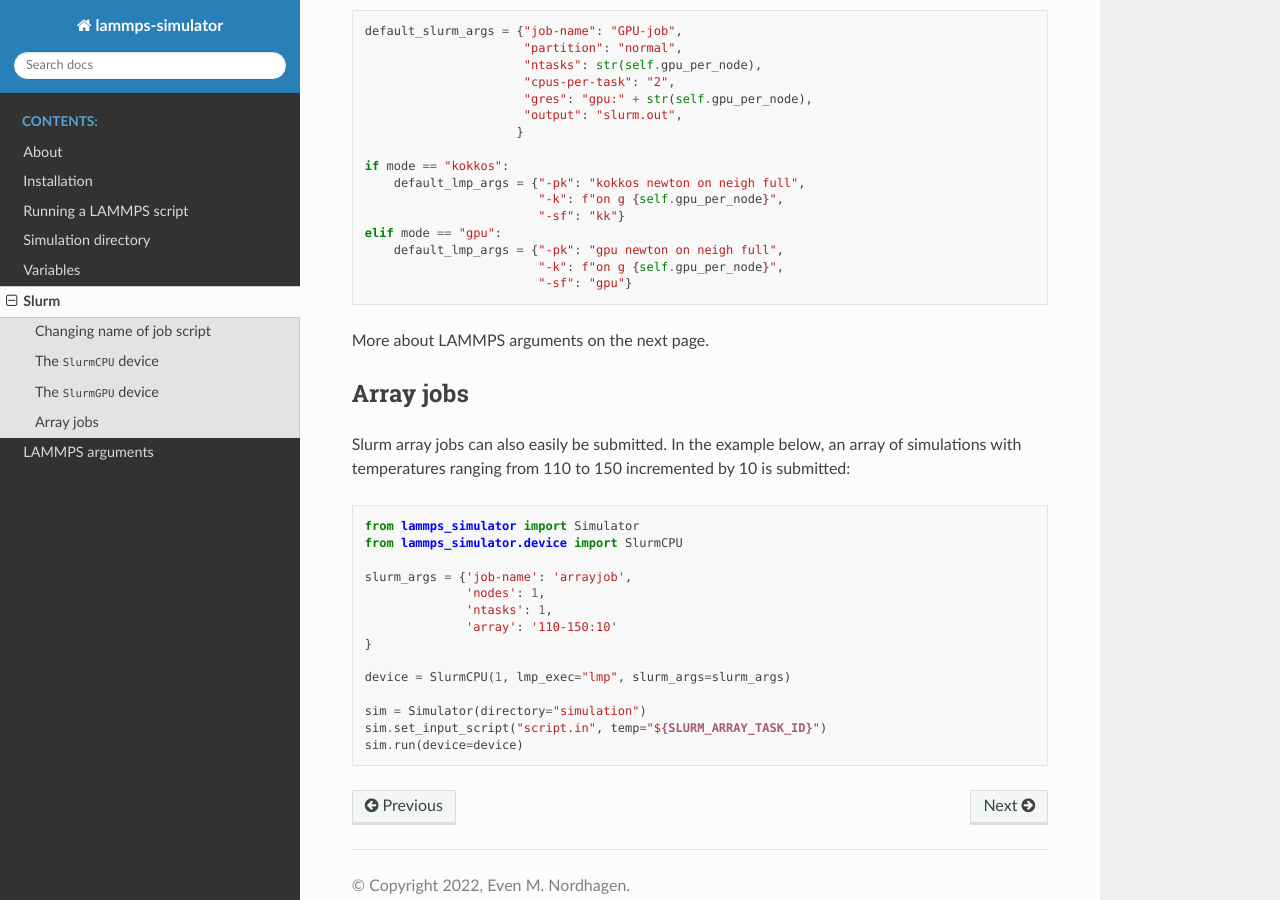
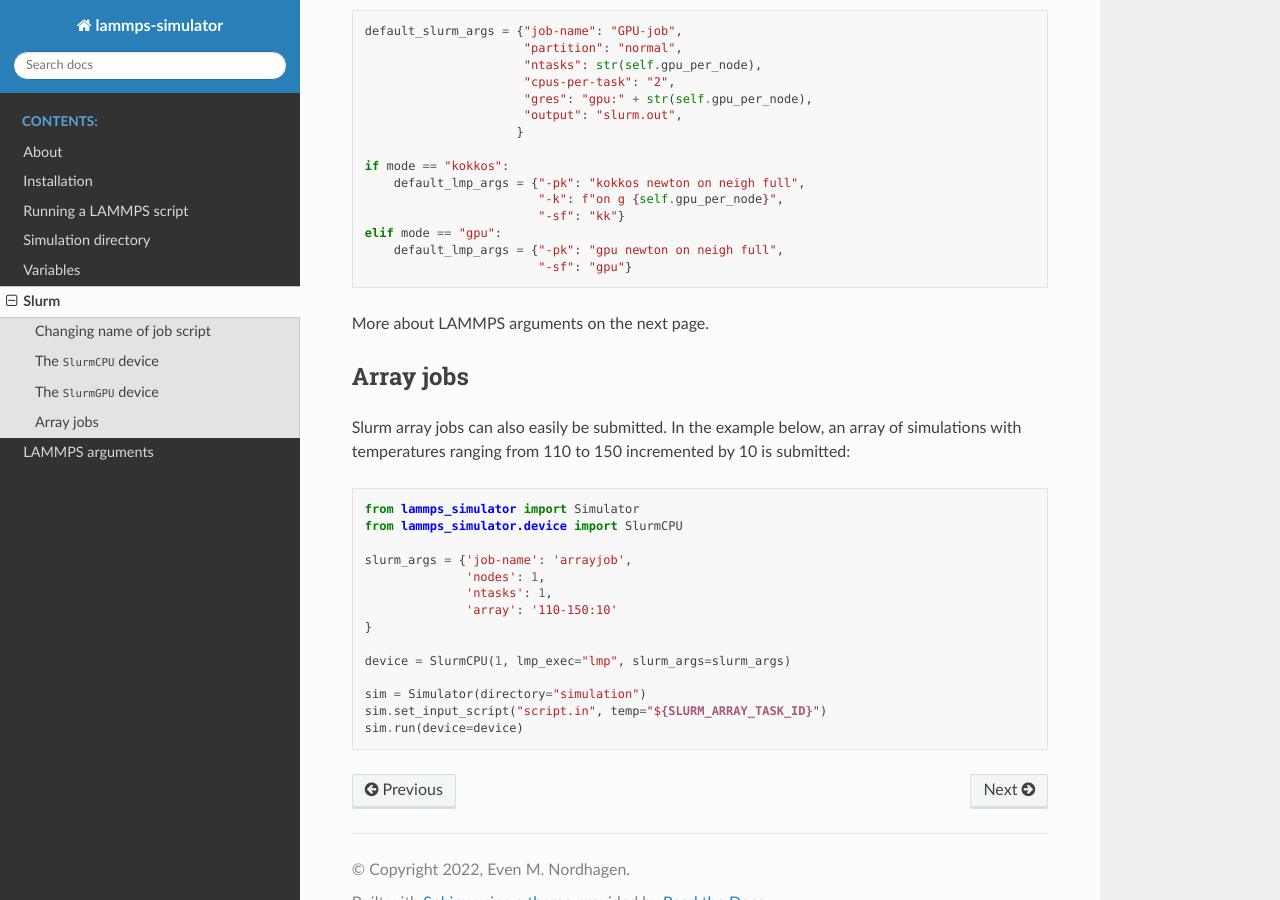
Before and after one commit to evenmn/lammps-simulator, a Sphinx documentation site: the page built from docs/source/slurm.rst, in a window 1280 px wide and 900 px high, scrolled down 1501 px. Built offline with Sphinx 7.4.7 and the Read the Docs theme 2.0.0, drawn with Linux system fonts in a browser that asks for light colours.

Commit message:
Updated docs to agree with recent fixes

```diff
--- a/docs/source/slurm.rst
+++ b/docs/source/slurm.rst
@@ -80,7 +80,6 @@ Similarly, :code:`SlurmGPU` takes the additional arguments :code:`gpu_per_node`
                            "-sf": "kk"}
    elif mode == "gpu":
        default_lmp_args = {"-pk": "gpu newton on neigh full",
-                           "-k": f"on g {self.gpu_per_node}",
                            "-sf": "gpu"}
 
 More about LAMMPS arguments on the next page.
```
